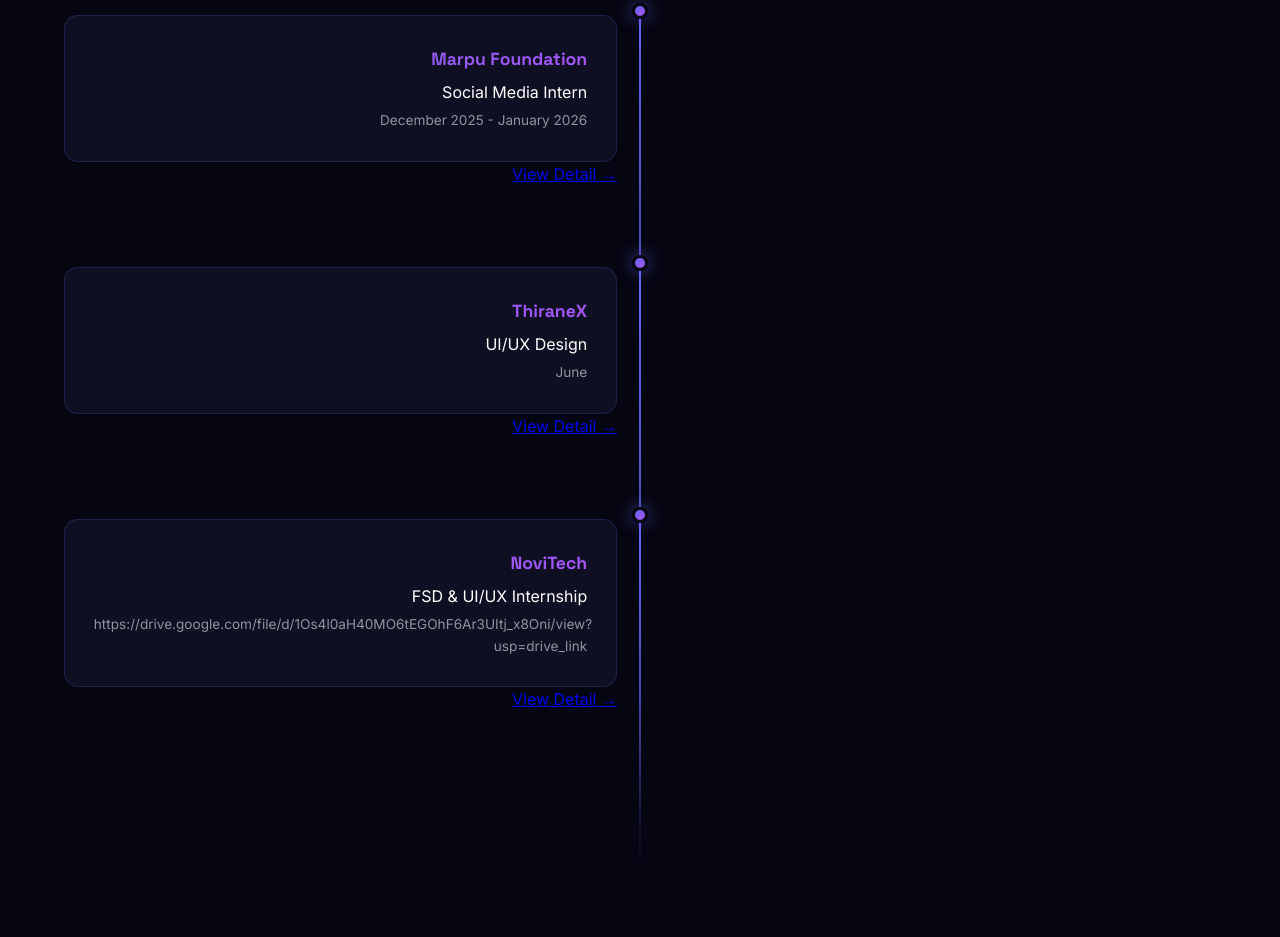
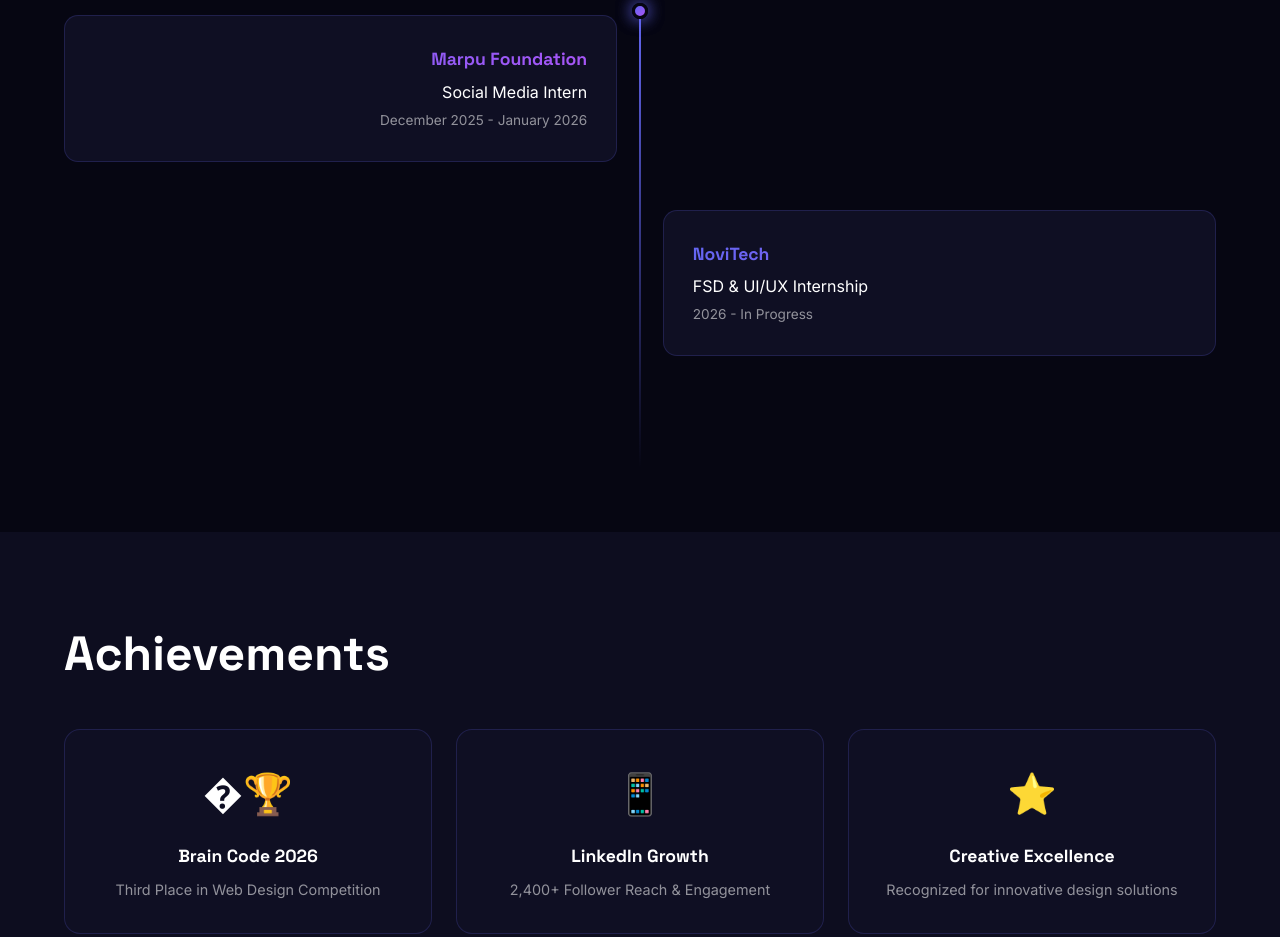
Before and after one commit to SAN-MARK/Sanjeev-, a website: page index.html in a window 1280 px wide. Shown: the part 3463-4400 px from the top of the page. Drawn offline with Linux system fonts and the light colour scheme.

Commit message:
Update index.html

```diff
--- a/index.html
+++ b/index.html
@@ -836,28 +836,16 @@ footer{
                     <div class="timeline-role">Social Media Intern</div>
                     <div class="timeline-date">December 2025 - January 2026</div>
                 </div>
-                 <a href="https://drive.google.com/file/d/1cQKk3u-yd-_8ul-GENlFIX2TEHztZSJK/view?usp=drive_link" target="_blank">View Detail →</a>
             </div>
-            <div class="timeline">
-            <div class="timeline-item">
-                <div class="timeline-dot"></div>
-                <div class="timeline-content">
-                    <div class="timeline-company">ThiraneX</div>
-                    <div class="timeline-role">UI/UX Design</div>
-                    <div class="timeline-date"> June </div>
-                </div>
-                 <a href="https://drive.google.com/file/d/1lzmvHQbInsRia-xOuwuhLLACyF4k3lDT/view?usp=drive_link" target="_blank">View Detail →</a>
-            </div>
-                 <div class="timeline">
             <div class="timeline-item">
                 <div class="timeline-dot"></div>
                 <div class="timeline-content">
                     <div class="timeline-company">NoviTech</div>
                     <div class="timeline-role">FSD & UI/UX Internship</div>
-                    <div class="timeline-date"> https://drive.google.com/file/d/1Os4l0aH40MO6tEGOhF6Ar3UItj_x8Oni/view?usp=drive_link </div>
+                    <div class="timeline-date">2026 - In Progress</div>
                 </div>
-                 <a href="https://drive.google.com/file/d/1lzmvHQbInsRia-xOuwuhLLACyF4k3lDT/view?usp=drive_link" target="_blank">View Detail →</a>
             </div>
+        </div>
     </section>
 
     <!-- Achievements Section -->
@@ -865,7 +853,7 @@ footer{
         <h2 class="section-title">Achievements</h2>
         <div class="achievements-grid">
             <div class="achievement-card">
-                <div class="achievement-icon">🏆</div>
+                <div class="achievement-icon">�🏆</div>
                 <h3 class="achievement-title">Brain Code 2026</h3>
                 <p class="achievement-desc">Third Place in Web Design Competition</p>
             </div>
```
